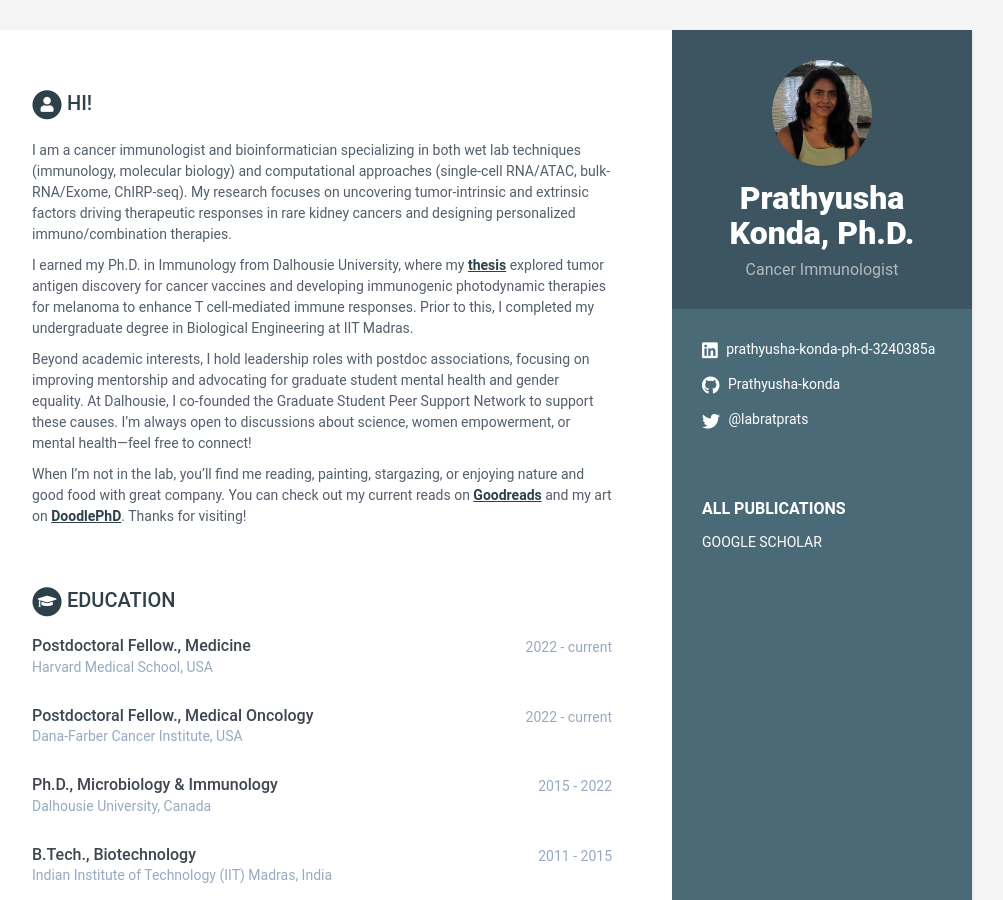
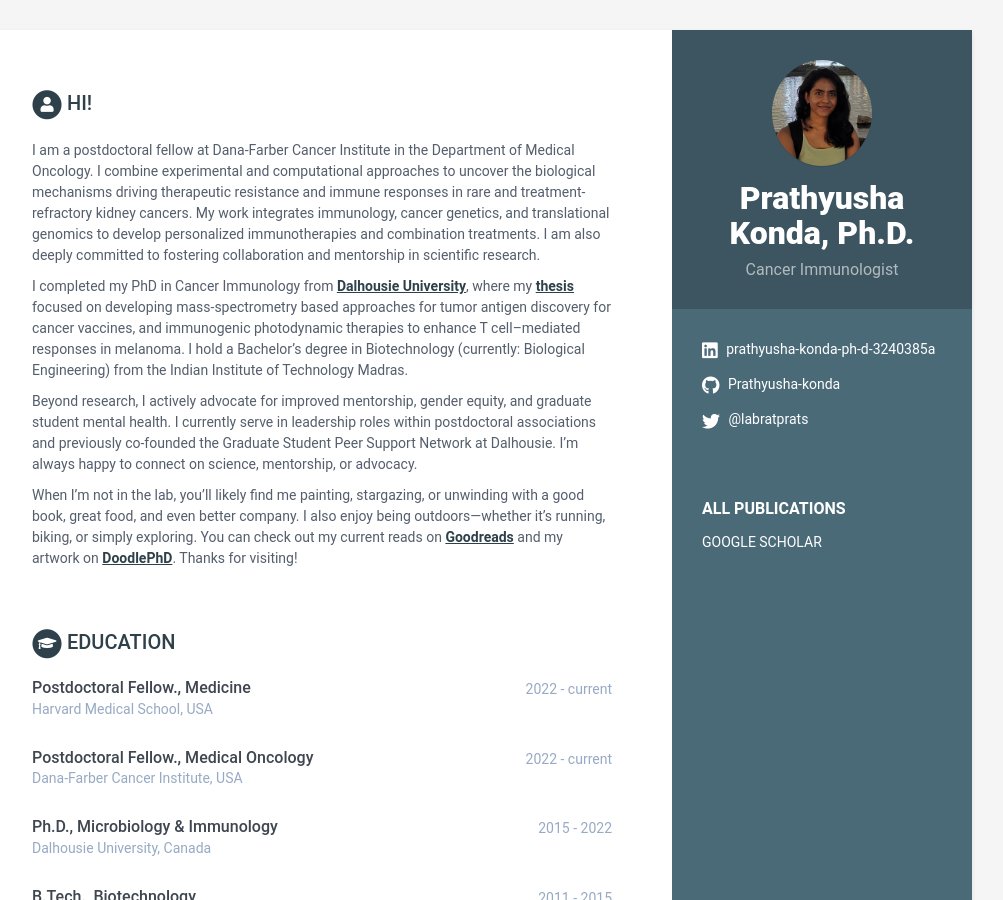
Before and after one commit to Prathyusha-konda/Website, a Jekyll site: the page built from index.html, in a window 1280 px wide and 900 px high. Shown: the whole window, without its empty margins (168-1171 px from the left). Built offline with Jekyll 4.4.1, drawn with Linux system fonts in a browser that asks for light colours.

Commit message:
Update data.yml

```diff
--- a/_data/data.yml
+++ b/_data/data.yml
@@ -22,13 +22,13 @@ sidebar:
 career-profile:
     title: Hi!
     summary: |
-      I am a cancer immunologist and bioinformatician specializing in both wet lab techniques (immunology, molecular biology) and computational approaches (single-cell RNA/ATAC, bulk-RNA/Exome, ChIRP-seq). My research focuses on uncovering tumor-intrinsic and extrinsic factors driving therapeutic responses in rare kidney cancers and designing personalized immuno/combination therapies.
+      I am a postdoctoral fellow at Dana-Farber Cancer Institute in the Department of Medical Oncology. I combine experimental and computational approaches to uncover the biological mechanisms driving therapeutic resistance and immune responses in rare and treatment-refractory kidney cancers. My work integrates immunology, cancer genetics, and translational genomics to develop personalized immunotherapies and combination treatments. I am also deeply committed to fostering collaboration and mentorship in scientific research.
 
-      I earned my Ph.D. in Immunology from Dalhousie University, where my <a href="https://dalspace.library.dal.ca/handle/10222/81529"><b><u>thesis</u></b></a> explored tumor antigen discovery for cancer vaccines and developing immunogenic photodynamic therapies for melanoma to enhance T cell-mediated immune responses. Prior to this, I completed my undergraduate degree in Biological Engineering at IIT Madras.
+      I completed my PhD in Cancer Immunology from <a href="https://www.dal.ca/"><b><u>Dalhousie University</u></b></a>, where my <a href="https://dalspace.library.dal.ca/handle/10222/81529"><b><u>thesis</u></b></a> focused on developing mass-spectrometry based approaches for tumor antigen discovery for cancer vaccines, and immunogenic photodynamic therapies to enhance T cell–mediated responses in melanoma. I hold a Bachelor's degree in Biotechnology (currently: Biological Engineering) from the Indian Institute of Technology Madras.
 
-      Beyond academic interests, I hold leadership roles with postdoc associations, focusing on improving mentorship and advocating for graduate student mental health and gender equality. At Dalhousie, I co-founded the Graduate Student Peer Support Network to support these causes. I'm always open to discussions about science, women empowerment, or mental health—feel free to connect!
+      Beyond research, I actively advocate for improved mentorship, gender equity, and graduate student mental health. I currently serve in leadership roles within postdoctoral associations and previously co-founded the Graduate Student Peer Support Network at Dalhousie. I'm always happy to connect on science, mentorship, or advocacy.
 
-      When I'm not in the lab, you’ll find me reading, painting, stargazing, or enjoying nature and good food with great company. You can check out my current reads on <a href="https://www.goodreads.com/user/show/100071346-prathyusha"><b><u>Goodreads</u></b></a> and my art on <a href="https://www.instagram.com/doodlephd/"><b><u>DoodlePhD</u></b></a>. Thanks for visiting!
+      When I'm not in the lab, you'll likely find me painting, stargazing, or unwinding with a good book, great food, and even better company. I also enjoy being outdoors—whether it's running, biking, or simply exploring. You can check out my current reads on <a href="https://www.goodreads.com/user/show/100071346-prathyusha"><b><u>Goodreads</u></b></a> and my artwork on <a href="https://www.instagram.com/doodlephd/"><b><u>DoodlePhD</u></b></a>. Thanks for visiting!
 
 education:
     #title: Education and Professional training
```
